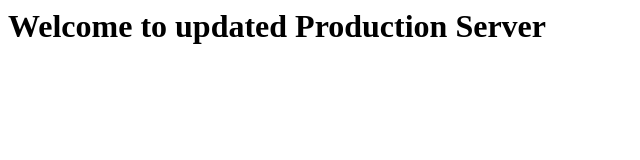
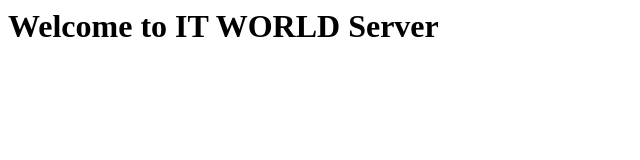
Before and after one commit to Rovi2717/dev34, a plain HTML site: page index.html in a window 1280 px wide. Shown: the whole page, without its empty margins (0-640 px from the left). Drawn offline with Linux system fonts and the light colour scheme.

Commit message:
dev3 commit

```diff
--- a/index.html
+++ b/index.html
@@ -1 +1 @@
-<h1> Welcome to updated Production Server </h1>
+<h1> Welcome to IT WORLD Server </h1>
```
